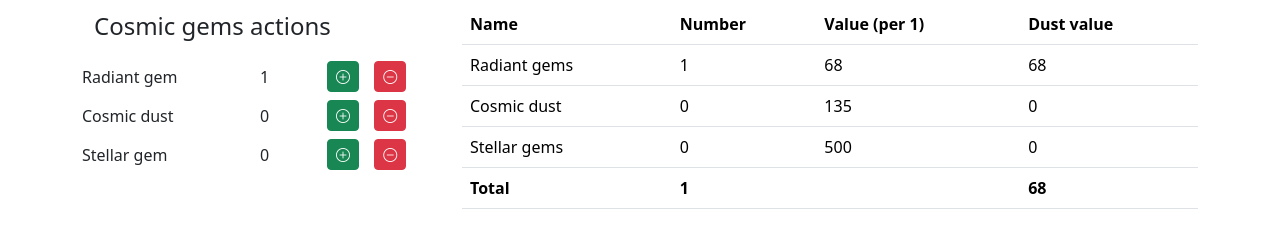
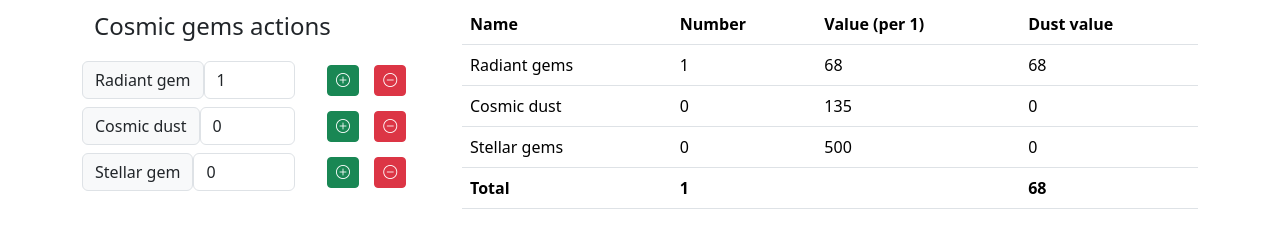
Before and after one commit to Alencruser/trove-monitoring, a plain HTML site: page index.html in a window 1280 px wide. Both pictures are taken after a click on the button 342 px from the left and 142 px from the top of the page. Shown: the part 66-314 px from the top of the page. Drawn offline with nearby package versions, Linux system fonts and the light colour scheme.

Commit message:
possibility to enter plain values to start while waiting for file import

```diff
--- a/index.html
+++ b/index.html
@@ -21,13 +21,11 @@
                 <div class="row cosmic-part">
                     <h4>Cosmic gems actions</h4>
                     <div class="row">
-                        <div class="col-6 d-flex flex-column justify-content-center">
-                            <span>
+                        <div class="col-8 d-flex">
+                            <span class="input-group-text">
                                 Radiant gem
                             </span>
-                        </div>
-                        <div class="col-2 d-flex flex-column justify-content-center">
-                            <div id="cosmic-radiant">0</div>
+                            <input type="number" class="form-control" id="cosmic-radiant" value="0">
                         </div>
                         <div class="col-4 d-flex flex-column justify-content-center">
                             <div class="d-flex flex-row justify-content-around">
@@ -37,13 +35,11 @@
                         </div>
                     </div>
                     <div class="row">
-                        <div class="col-6 d-flex flex-column justify-content-center">
-                            <span>
+                        <div class="col-8 d-flex">
+                            <span class="input-group-text">
                                 Cosmic dust
                             </span>
-                        </div>
-                        <div class="col-2 d-flex flex-column justify-content-center">
-                            <div id="cosmic-dust">0</div>
+                            <input type="number" id="cosmic-dust" class="form-control" value="0">
                         </div>
                         <div class="col-4 d-flex flex-column justify-content-center ">
                             <div class="d-flex flex-row justify-content-around">
@@ -53,13 +49,11 @@
                         </div>
                     </div>
                     <div class="row">
-                        <div class="col-6 d-flex flex-column justify-content-center">
-                            <span>
+                        <div class="col-8 d-flex">
+                            <span class="input-group-text">
                                 Stellar gem
                             </span>
-                        </div>
-                        <div class="col-2 d-flex flex-column justify-content-center">
-                            <div id="cosmic-stellar">0</div>
+                            <input type="number" id="cosmic-stellar" class="form-control" value="0">
                         </div>
                         <div class="col-4 d-flex flex-column justify-content-center">
                             <div class="d-flex flex-row justify-content-around">
--- a/script.js
+++ b/script.js
@@ -10,14 +10,32 @@ Array.from(document.querySelectorAll("button")).forEach((button)=> {
     });
 });
 
+Array.from(document.querySelectorAll("input")).forEach(input => {
+    input.addEventListener("keyup", () => {
+        const myGemType = input.id.split("-")[0];
+        const myLootType = input.id.split("-")[1];
+        const myValue = input.value;
+        updateValuesFromInput(myGemType, myLootType, myValue);
+    });
+})
+
 
 function updateGem(gemType, lootType, action) {
     const idToTarget = `${gemType}-${lootType}`;
     const actualNumber = document.getElementById(`${idToTarget}-number`);
     actualNumber.textContent = action === "add" ? Number(actualNumber.textContent) + 1 : Number(actualNumber.textContent) - 1;
-    document.getElementById(idToTarget).textContent = actualNumber.textContent;
+    document.getElementById(idToTarget).value = actualNumber.textContent;
     const myValue = Number(document.getElementById(`${idToTarget}-value`).textContent);
     document.getElementById(`${idToTarget}-total-dust`).textContent = Number(actualNumber.textContent) * myValue;
+    // on vient changer le total de dust et d'ouvertures
+    changeTotal(gemType);
+}
+
+function updateValuesFromInput(gemType, lootType, value) {
+    const idToTarget = `${gemType}-${lootType}`;
+    document.getElementById(`${idToTarget}-number`).textContent = value;
+    const myValue = Number(document.getElementById(`${idToTarget}-value`).textContent);
+    document.getElementById(`${idToTarget}-total-dust`).textContent = value * myValue;
     // on vient changer le total de dust et d'ouvertures
     changeTotal(gemType);
 }
```
